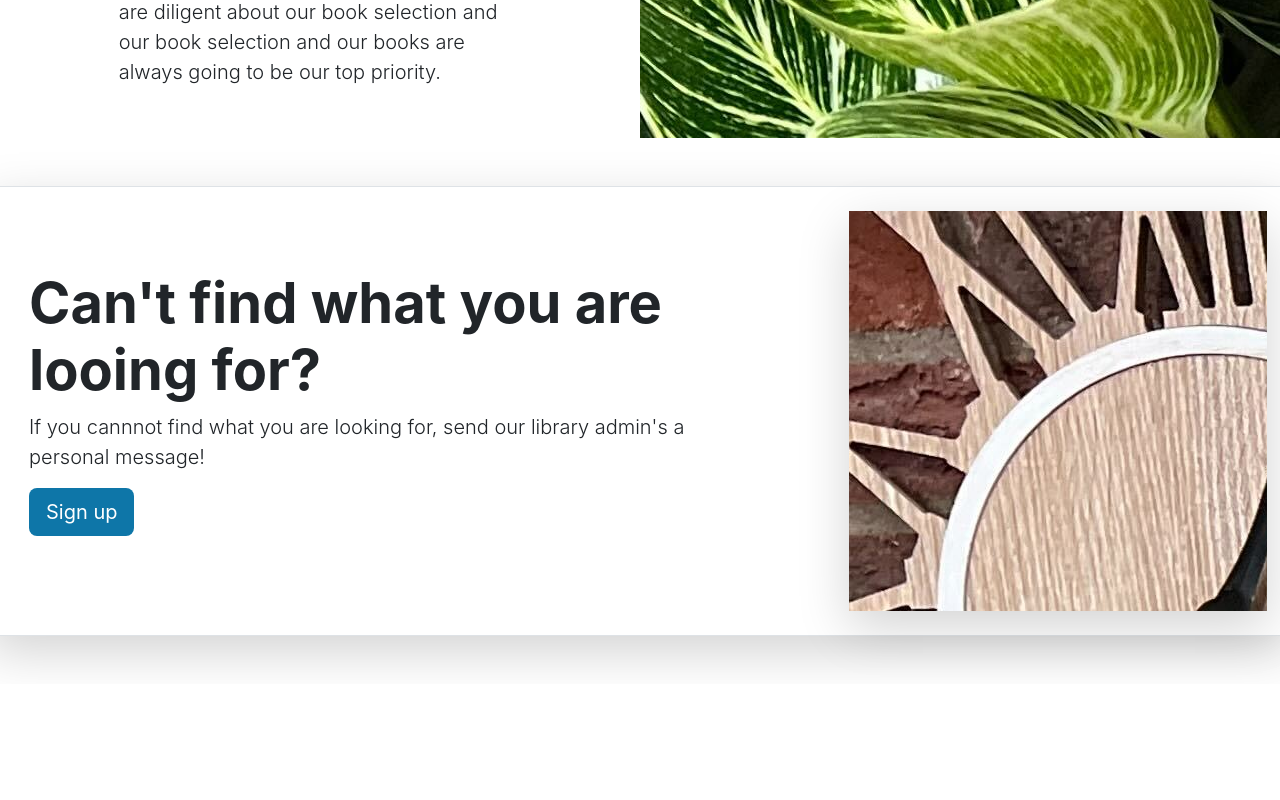
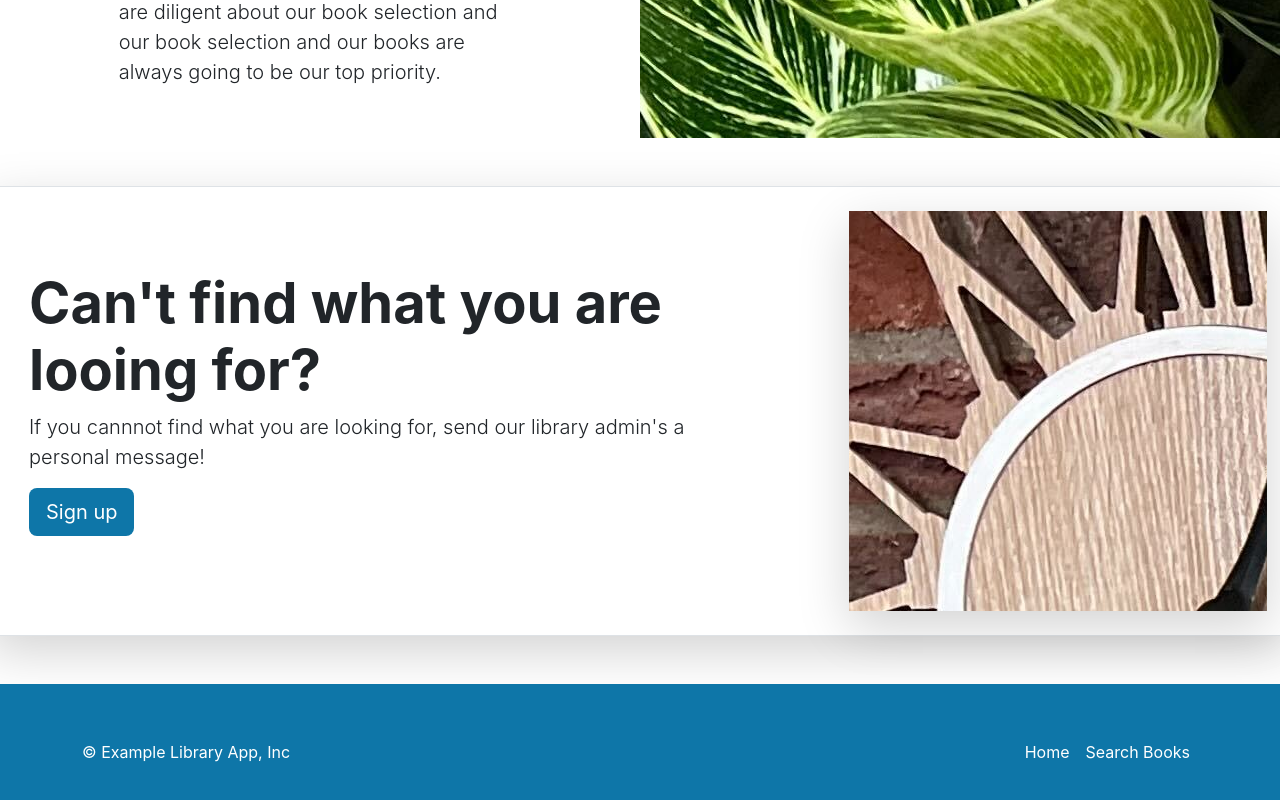
Before and after one commit to hogendan/React_SprintBoot, a React (Create React App) app in the folder library-app/react-library/: page / in a window 1280 px wide. Shown: the part 1786-2586 px from the top of the page. Before the commit the page ends 2470 px from the top, so only its background shows below. Built offline with nearby package versions, Linux system fonts and the light colour scheme.

Commit message:
feat: Add Footer Component

```diff
--- a/library-app/react-library/src/App.tsx
+++ b/library-app/react-library/src/App.tsx
@@ -5,6 +5,7 @@
 import { Carousel } from "./layouts/HomePage/Carousel";
 import { Heros } from "./layouts/HomePage/Heros";
 import { LibraryServices } from "./layouts/HomePage/LibraryServices";
+import { Footer } from "./layouts/NavbarAndFooter/Footer";
 
 function App() {
   return (
@@ -14,6 +15,7 @@
       <Carousel />
       <Heros />
       <LibraryServices />
+      <Footer />
     </div>
   );
 }
--- /dev/null
+++ b/library-app/react-library/src/layouts/NavbarAndFooter/Footer.tsx
@@ -0,0 +1,23 @@
+export const Footer = () => {
+  return (
+    <div className="main-color">
+      <footer className="container d-flex flex-wrap justify-content-between align-items-center py-5 main-color">
+        <p className="col-md-4 mb-0 text-white">
+          &copy; Example Library App, Inc
+        </p>
+        <ul className="nav navbar-dark col-md-4 justify-content-end">
+          <li className="nav-item">
+            <a href="#" className="nav-link px-2 text-white">
+              Home
+            </a>
+          </li>
+          <li className="nav-item">
+            <a href="#" className="nav-link px-2 text-white">
+              Search Books
+            </a>
+          </li>
+        </ul>
+      </footer>
+    </div>
+  );
+};
```
